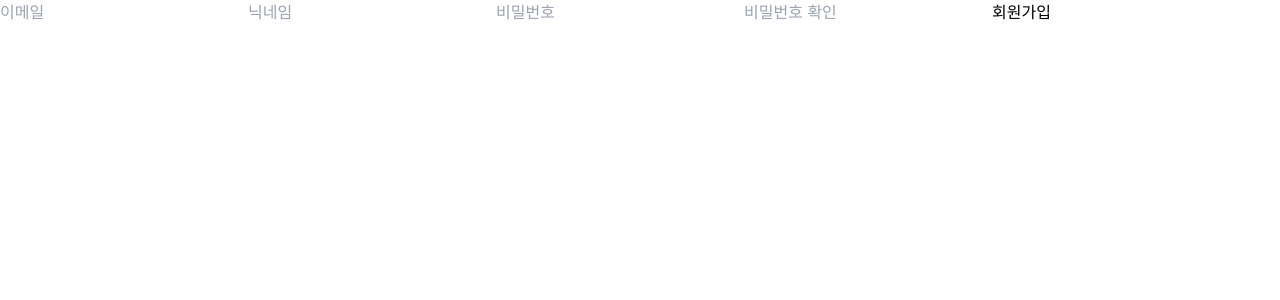
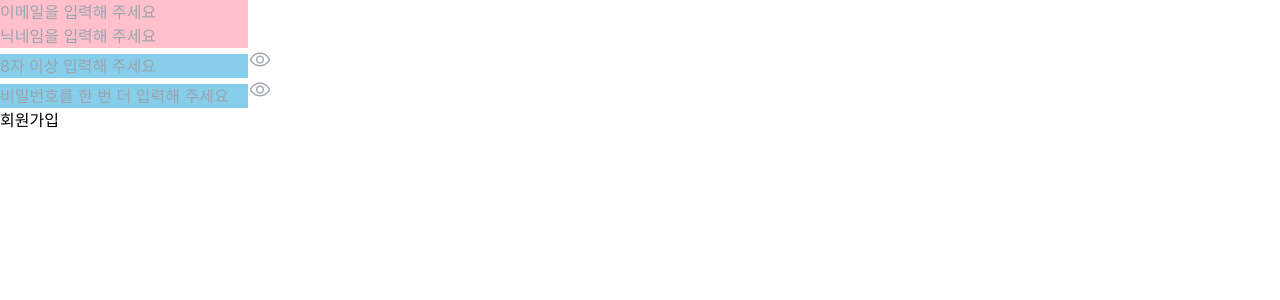
Before and after one commit to hbs0133/GlobalNomard-7, a Next.js app: page /auth/SignupPage in a window 1280 px wide. Shown: the top 300 px of the page. Built offline with nearby package versions, Linux system fonts and the light colour scheme.

Commit message:
로그인 회원가입 구현

```diff
--- /dev/null
+++ b/src/components/Input/Input.tsx
@@ -0,0 +1,50 @@
+'use client';
+
+import { useState } from 'react';
+import React from 'react';
+
+interface InputProps extends React.InputHTMLAttributes<HTMLInputElement> {
+    id: string;
+    placeholder: string;
+    error?: string;
+}
+
+function Input({ id, placeholder, error, className = '', ...inputProps }: InputProps) {
+    const [value, setValue] = useState<string | null>(null);
+    const [emailError, setEmailError] = useState<string | null>(null);
+
+    const validateEmail = (email: string) => {
+        const emailRegex = /^[a-zA-Z0-9._%+-]+@[a-zA-Z0-9.-]+.[a-zA-Z]{2,}$/;
+        if (!emailRegex.test(email)) {
+            setEmailError('잘못된 이메일입니다.');
+        } else {
+            setEmailError(null);
+        }
+    };
+
+    const handleBlur = (value: string) => {
+        if (id === 'email') {
+            validateEmail(value);
+        }
+    };
+
+    return (
+        <div>
+            <div>
+                <input
+                    style={{ backgroundColor: 'pink' }}
+                    id={id}
+                    placeholder={placeholder}
+                    value={value || ''}
+                    onChange={(e) => setValue(e.target.value)}
+                    onBlur={(e) => handleBlur(e.target.value)}
+                    autoComplete="new-password"
+                    {...inputProps}
+                />
+            </div>
+            {emailError && <p style={{ color: 'red' }}>{emailError}</p>}
+        </div>
+    );
+}
+
+export default Input;
--- a/src/components/Input/PwdInput.tsx
+++ b/src/components/Input/PwdInput.tsx
@@ -10,11 +10,32 @@ interface InputProps extends React.InputHTMLAttributes<HTMLInputElement> {
     id: string;
     placeholder: string;
     error?: string;
+    correct?: string;
 }
 
-function PwdInput({ id, placeholder, error, className = '', ...inputProps }: InputProps) {
+function PwdInput({ id, placeholder, error, className = '', correct = '', ...inputProps }: InputProps) {
     const [visible, setVisible] = useState(false);
+    const [password, setPassword] = useState<string | null>(null);
+    const [pwdError, setPwdError] = useState<string | null>(null);
+    const [PwdConfirmError, setPwdConfirmError] = useState<string | null>(null);
     const type = visible ? 'text' : 'password';
+
+    const validatePassword = (pwd: string) => {
+        if (id === "password") {
+            if (pwd.length < 8) {
+                setPwdError('8자 이상 입력해주세요.');
+            } else {
+                setPwdError(null);
+            }
+        }
+        else if (id === "passwordConfirm") {
+            if (pwd !== correct) {
+                setPwdConfirmError('불일치');
+            } else {
+                setPwdConfirmError(null)
+            }
+        }
+    };
 
     return (
         <div>
@@ -24,13 +45,13 @@ function PwdInput({ id, placeholder, error, className = '', ...inputProps }: Inp
                     type={type}
                     id={id}
                     placeholder={placeholder}
+                    value={password || ''}
+                    onChange={(e) => setPassword(e.target.value)}
+                    onBlur={(e) => validatePassword(e.target.value)}
                     autoComplete="new-password"
                     {...inputProps}
                 />
-                <button
-                    type="button"
-                    onClick={() => setVisible(!visible)}
-                >
+                <button type="button" onClick={() => setVisible(!visible)}>
                     {visible ? (
                         <Image src={IconVisibilityOff} alt="Show" />
                     ) : (
@@ -38,7 +59,8 @@ function PwdInput({ id, placeholder, error, className = '', ...inputProps }: Inp
                     )}
                 </button>
             </div>
-            {error && <p>{error}</p>}
+            {pwdError && <p style={{ color: 'red' }}>{pwdError}</p>} {/* 비밀번호 에러 표시 */}
+            {PwdConfirmError && <p style={{ color: 'red' }}>{PwdConfirmError}</p>} {/* 비밀번호 에러 표시 */}
         </div>
     );
 }
--- a/src/pages/auth/LoginPage.tsx
+++ b/src/pages/auth/LoginPage.tsx
@@ -4,31 +4,25 @@ import { useUserStore } from '@/hooks/useUserStore';
 import { useRouter } from 'next/navigation';
 import { useState, useEffect } from 'react';
 import { ILoginResponse } from '@/types/auth';
+import Input from '@/components/Input/Input';
 import PwdInput from '@/components/Input/PwdInput';
 
 const Login = () => {
-    const [email, setEmail] = useState<string | null>(null);
-    const [password, setPassword] = useState<string | null>(null);
+    const [email, setEmail] = useState(null);
+    const [password, setPassword] = useState(null);
     const [loading, setLoading] = useState<boolean>(false);
-    const [error, setError] = useState<string | null>(null);
-
+    const [error, setError] = useState<{ general?: string } | null>(null); // 에러 상태
     const { user, setUser } = useUserStore();
     const router = useRouter();
 
-    //로그인 돼있을 때 로그인창으로 못 들어가게 막음
+    // 로그인 돼있을 때 로그인창으로 못 들어가게 막음
     useEffect(() => {
         if (user) {
             router.push('/');
         }
-    }, [user])
+    }, [user]);
 
     const onSubmit = async () => {
-        // 유효성 검사
-        if (!email || !password) {
-            //모달창 띄우기
-            return;
-        }
-
         setLoading(true);
         setError(null);
 
@@ -51,11 +45,10 @@ const Login = () => {
             router.push('/');
         } catch (err) {
             if (err instanceof Error) {
-                setError(err.message);
+                setError({ general: err.message });
                 alert('로그인 실패');
-                //로그인 실패 모달 띄워야함
             } else {
-                setError('알 수 없는 오류가 발생했습니다.');
+                setError({ general: '알 수 없는 오류가 발생했습니다.' });
             }
         } finally {
             setLoading(false);
@@ -64,22 +57,19 @@ const Login = () => {
 
     return (
         <>
-            <input
-                type='email'
+            <Input
+                id='email'
                 placeholder='이메일을 입력해 주세요'
-                value={email ? email : ""}
-                onChange={(e) => setEmail(e.target.value)}
             />
             <PwdInput
                 id='password'
                 placeholder='비밀번호를 입력해주세요'
-                value={password ? password : ""}
-                onChange={(e) => setPassword(e.target.value)}
             />
             <button onClick={onSubmit} disabled={loading}>
                 {loading ? '로그인 중...' : '로그인 하기'}
             </button>
-            {error && <div style={{ color: 'red' }}>{error}</div>}
+
+            {error?.general && <div style={{ color: 'red' }}>{error.general}</div>} {/* 일반 에러 표시 */}
         </>
     );
 };
--- a/src/pages/auth/SignupPage.tsx
+++ b/src/pages/auth/SignupPage.tsx
@@ -4,6 +4,8 @@ import axios from 'axios'
 import { useRouter } from 'next/router'
 import { useUserStore } from '@/hooks/useUserStore';
 import React, { useEffect, useState } from 'react'
+import Input from '@/components/Input/Input';
+import PwdInput from '@/components/Input/PwdInput';
 
 function SignupPage() {
     const [email, setEmail] = useState('')
@@ -39,12 +41,34 @@ function SignupPage() {
 
     return (
         <form onSubmit={signUp}>
-            <input type="email" placeholder="이메일" onChange={(e) => setEmail(e.target.value)} />
-            <input type="text" placeholder="닉네임" onChange={(e) => setNickname(e.target.value)} />
-            <input type="password" placeholder="비밀번호" onChange={(e) => setPassword(e.target.value)} />
-            <input type="password" placeholder="비밀번호 확인" onChange={(e) => setPasswordConfirm(e.target.value)} />
+            <Input
+                id='email'
+                placeholder='이메일을 입력해 주세요'
+                value={email}
+                onChange={(e) => setEmail(e.target.value)} // 이메일 상태 업데이트
+            />
+            <Input
+                id='nickname'
+                placeholder='닉네임을 입력해 주세요'
+                value={nickname}
+                onChange={(e) => setNickname(e.target.value)} // 닉네임 상태 업데이트
+            />
+            <PwdInput
+                id='password'
+                placeholder='8자 이상 입력해 주세요'
+                value={password}
+                onChange={(e) => setPassword(e.target.value)} // 비밀번호 상태 업데이트
+            />
+            <PwdInput
+                id='passwordConfirm'
+                placeholder='비밀번호를 한 번 더 입력해 주세요'
+                value={passwordConfirm}
+                onChange={(e) => setPasswordConfirm(e.target.value)} // 비밀번호 확인 상태 업데이트
+                correct={password}
+            />
             <button type="submit">회원가입</button>
         </form>
+
     )
 }
 
```
